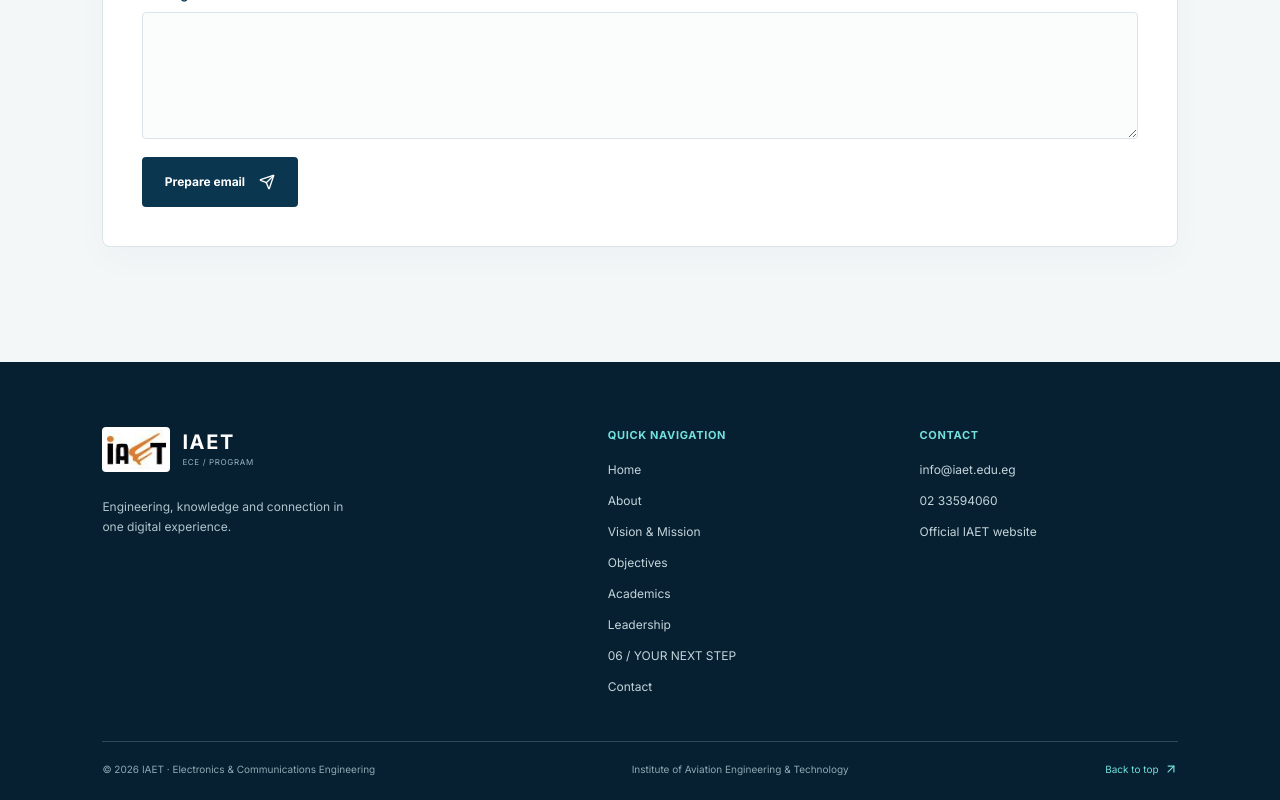
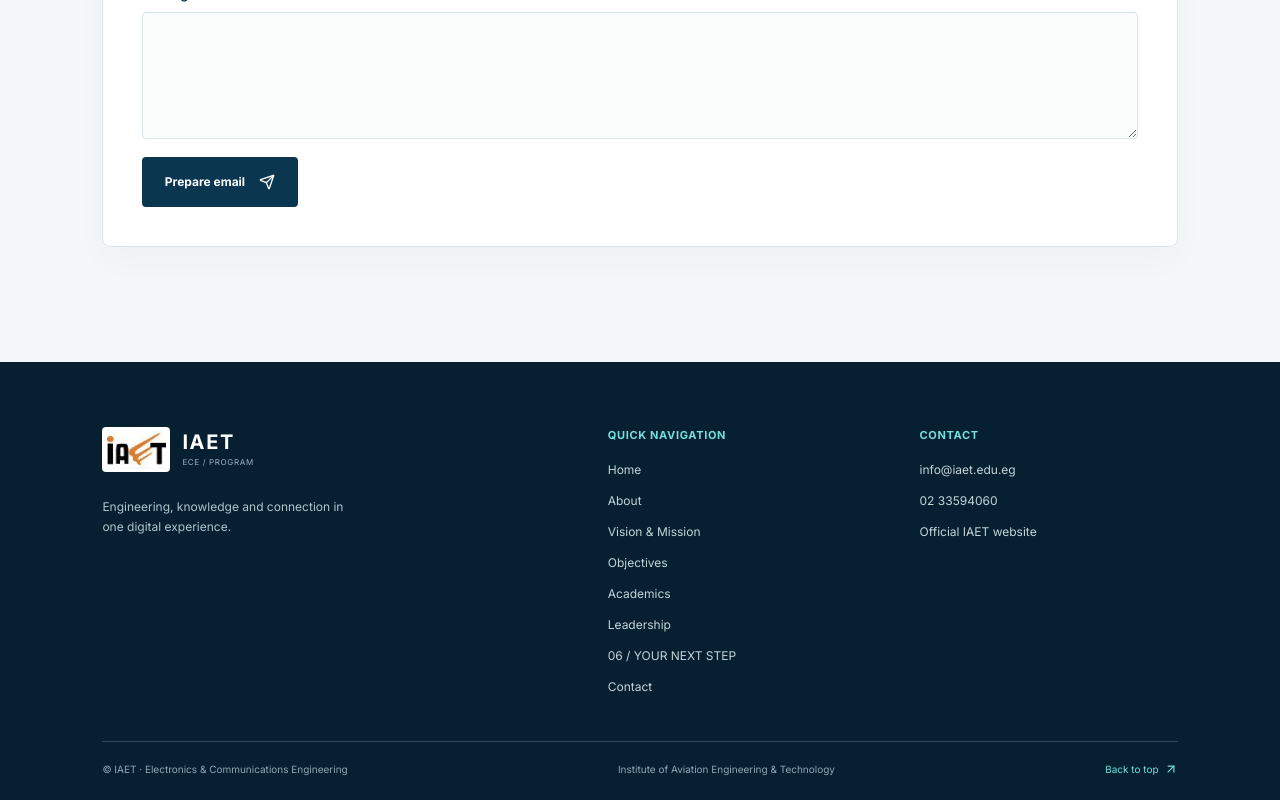
Before and after one commit to Abdo1629/iaet-comm, a Next.js app: page / in a window 1280 px wide. Shown: the part 6089-6889 px from the top of the page. Built offline with nearby package versions, Linux system fonts and the light colour scheme.

Commit message:
fix: use page routes in footer and stabilize static build

```diff
--- a/components/layout/SiteFooter.tsx
+++ b/components/layout/SiteFooter.tsx
@@ -4,10 +4,10 @@ type Copy = { program:string;footerNote:string;footerNav:string;nav:string[][];l
 export function SiteFooter({t}:{t:Copy}) {
  return <footer className="site-footer">
   <div className="footer-grid">
-   <div className="footer-brand-column"><a href="#top" className="footer-brand" aria-label="IAET — back to top"><Image src="/brand/iaet-logo.png" alt="IAET" width={68} height={45} className="official-logo"/><span><strong>IAET</strong><small>ECE / PROGRAM</small></span></a><p>{t.footerNote}</p></div>
-   <nav className="footer-column" aria-label={t.footerNav}><strong>{t.footerNav}</strong>{t.nav.map(([label,href])=><a key={href} href={href}>{label}</a>)}<a href="#learning-resources">{t.learningLabel}</a><a href="#contact">{t.contact}</a></nav>
+   <div className="footer-brand-column"><a href="/" className="footer-brand" aria-label="IAET — back to top"><Image src="/brand/iaet-logo.png" alt="IAET" width={68} height={45} className="official-logo"/><span><strong>IAET</strong><small>ECE / PROGRAM</small></span></a><p>{t.footerNote}</p></div>
+   <nav className="footer-column" aria-label={t.footerNav}><strong>{t.footerNav}</strong>{t.nav.map(([label,href])=><a key={href} href={href}>{label}</a>)}<a href="/learning-resources">{t.learningLabel}</a><a href="/contact">{t.contact}</a></nav>
    <div className="footer-column"><strong>{t.contact}</strong><a href="mailto:info@iaet.edu.eg">info@iaet.edu.eg</a><a href="tel:+20233594060">02 33594060</a><a href="https://iaet.edu.eg/" target="_blank" rel="noreferrer">{t.officialWebsite}</a></div>
   </div>
-  <div className="footer-bottom"><span>© {new Date().getFullYear()} IAET · {t.program}</span><span>{t.institution ?? "Institute of Aviation Engineering & Technology"}</span><a href="#top" className="back-top">{t.backTop} <ArrowUpRight size={14} aria-hidden="true"/></a></div>
+  <div className="footer-bottom"><span>© IAET · {t.program}</span><span>{t.institution ?? "Institute of Aviation Engineering & Technology"}</span><a href="/" className="back-top">{t.backTop} <ArrowUpRight size={14} aria-hidden="true"/></a></div>
  </footer>;
 }
```
